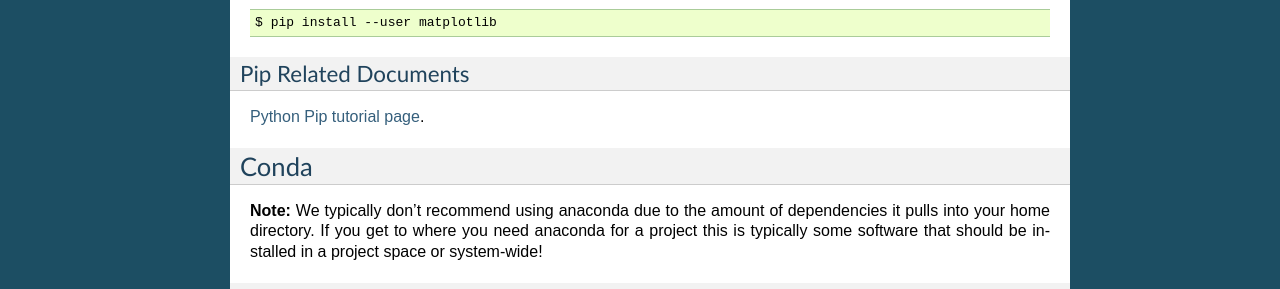
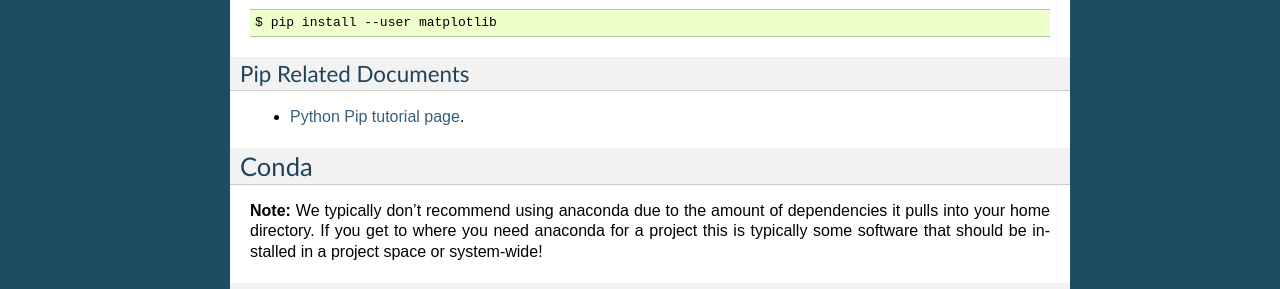
Before and after one commit to gt-crnch-rg/read-the-docs, a Sphinx documentation site: the page built from docs/general/python-environments.rst, in a window 1280 px wide. Shown: the part 3281-3570 px from the top of the page. Built offline with Sphinx 7.4.7, drawn with Linux system fonts in a browser that asks for light colours; pages that are not in the unit, such as notebooks, are missing from menus.

```diff
--- a/docs/general/python-environments.rst
+++ b/docs/general/python-environments.rst
@@ -205,7 +205,7 @@ Then you can install packages to your local directory as follows. Assuming a sta
 
 Pip Related Documents
 -----------------
-`Python Pip tutorial page <https://python-tutorials.in/python-pip/>`__.
+- `Python Pip tutorial page <https://python-tutorials.in/python-pip/>`__.
 
 Conda
 ===================
```
